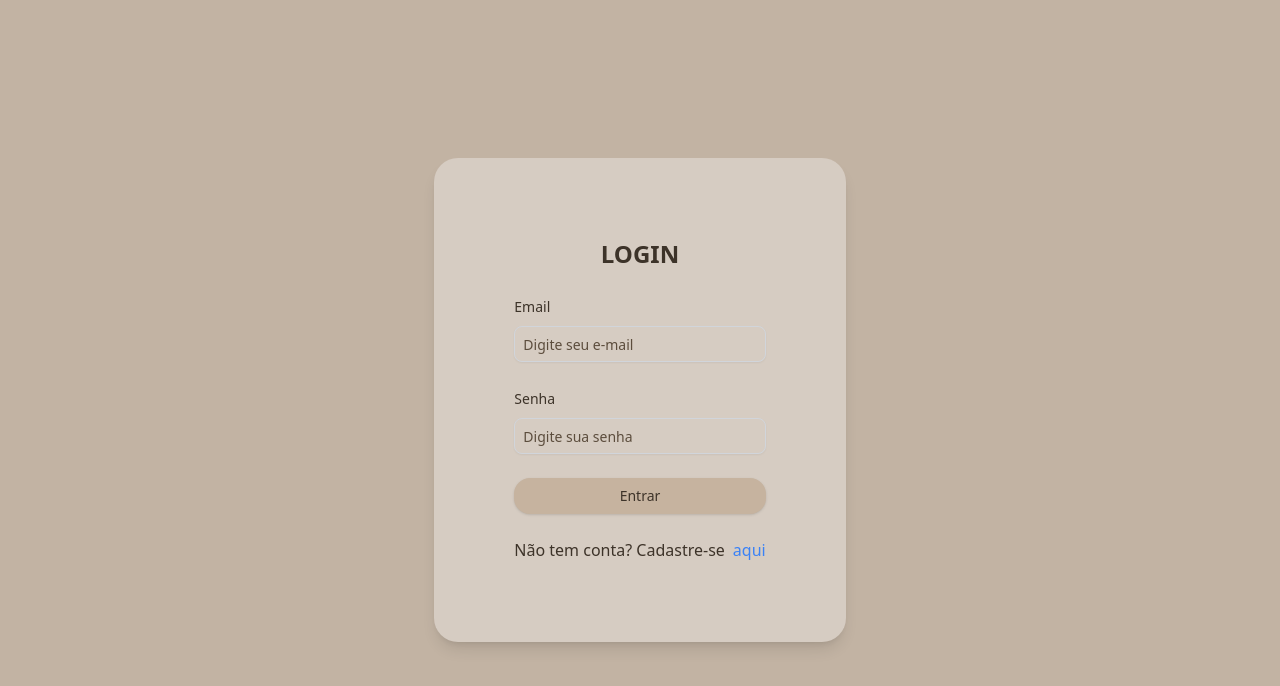
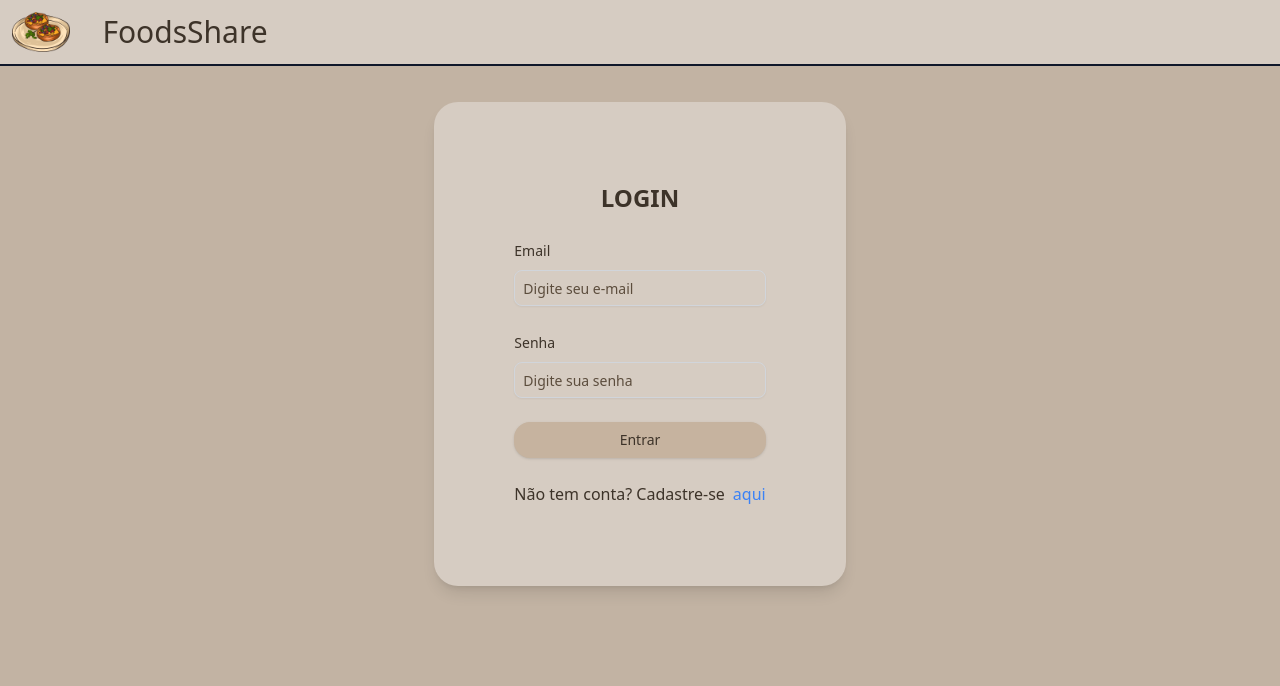
Before and after one commit to Guilhermeprog3/Food-Share, a Next.js app: page /login in a window 1280 px wide. Shown: the top 686 px of the page. Built offline with nearby package versions, Linux system fonts and the light colour scheme.

Commit message:
feat:adcionando pagina de login e de cadastro

```diff
--- a/src/app/(public_pages)/login/page.tsx
+++ b/src/app/(public_pages)/login/page.tsx
@@ -1,10 +1,18 @@
 import { Form_Login } from "@/components/FormLogin/form_login";
+import Navbar from "@/components/Navbar_login";
 
 const LoginPage = () => {
     return (
-        <div className="h-full justify-end flex items-center">
+        <div>
+            <div className="mb-9">
+             <Navbar/>
+            </div>
+
+        <div className="h-full justify-center flex items-center">
             <Form_Login/>
         </div>
+        </div>
+
      );
 }
 
--- /dev/null
+++ b/src/components/Navbar_login/index.tsx
@@ -0,0 +1,23 @@
+"use client";
+
+import logo from '../../assets/images/Logo.png';
+
+const Navbar = () => {
+
+
+
+
+  return (
+    <div className="bg-card h-13 border-b-2 border-slate-900 p-3">
+      <div className='flex content-center gap-60 justify-between'>
+        <div className="flex justify-start items-center">
+          <img src={logo.src} alt="Food_share-Logo" className='h-[40px] ' />
+          <h1 className='ml-8 text-3xl'>FoodsShare</h1>
+        </div>
+
+      </div>
+    </div>
+  );
+};
+
+export default Navbar;
```
Also changed, not shown: src/assets/images/Logo.png (added).
